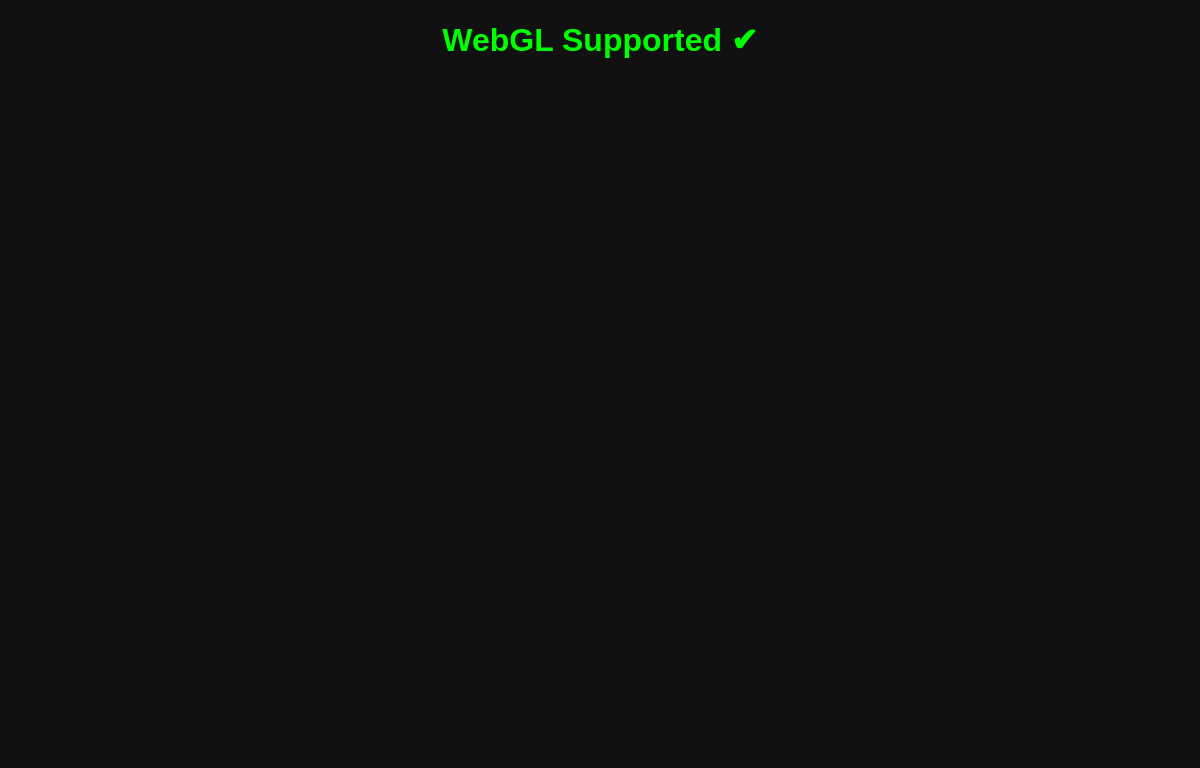
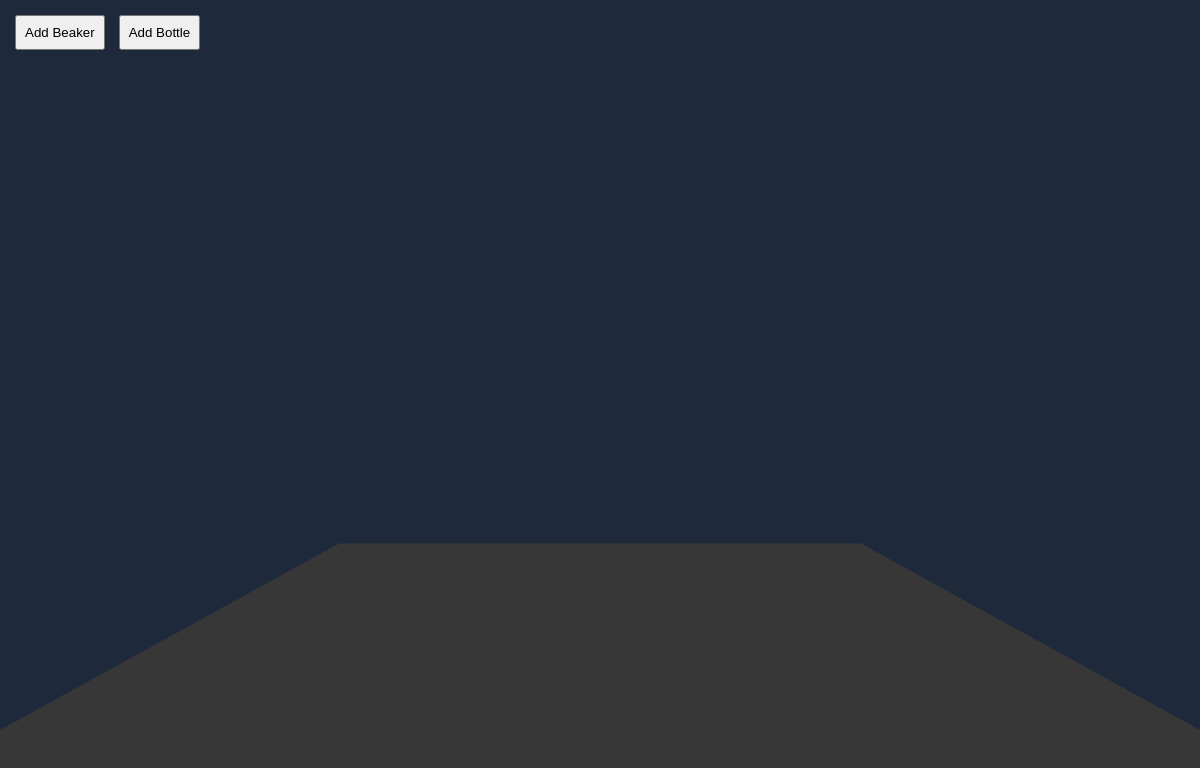
Before and after one commit to Happinal/ChemNova-Desktop, an Electron app: page index.html in a window 1200 px wide. Drawn offline with Linux system fonts and the light colour scheme.

Commit message:
Connect local Three.js and build 3D lab scene

```diff
--- a/index.html
+++ b/index.html
@@ -2,36 +2,99 @@
 <html>
 <head>
 <meta charset="UTF-8">
-<title>ChemNova 3D Engine Test</title>
+<title>ChemNova 3D Lab</title>
 <style>
-body {
-  margin:0;
-  overflow:hidden;
-  background:#111;
-  color:white;
-  text-align:center;
-  font-family:Arial;
+body { margin:0; overflow:hidden; }
+#ui {
+  position:absolute;
+  top:10px;
+  left:10px;
+  z-index:10;
+}
+button {
+  padding:8px;
+  margin:5px;
 }
 </style>
 </head>
 <body>
 
-<h2>Testing WebGL...</h2>
+<div id="ui">
+  <button onclick="addBeaker()">Add Beaker</button>
+  <button onclick="addBottle()">Add Bottle</button>
+</div>
+
+<script src="three.min.js"></script>
 
 <script>
-const canvas = document.createElement("canvas");
-document.body.appendChild(canvas);
+let scene = new THREE.Scene();
+scene.background = new THREE.Color(0x1e293b);
 
-canvas.width = window.innerWidth;
-canvas.height = window.innerHeight;
+let camera = new THREE.PerspectiveCamera(
+  75,
+  window.innerWidth / window.innerHeight,
+  0.1,
+  1000
+);
+camera.position.set(0,5,10);
 
-const gl = canvas.getContext("webgl");
+let renderer = new THREE.WebGLRenderer({antialias:true});
+renderer.setSize(window.innerWidth, window.innerHeight);
+document.body.appendChild(renderer.domElement);
 
-if(!gl){
-  document.body.innerHTML = "<h1 style='color:red'>WebGL NOT Supported</h1>";
-}else{
-  document.body.innerHTML = "<h1 style='color:lime'>WebGL Supported ✔</h1>";
+window.addEventListener('resize', () => {
+  camera.aspect = window.innerWidth/window.innerHeight;
+  camera.updateProjectionMatrix();
+  renderer.setSize(window.innerWidth, window.innerHeight);
+});
+
+let light = new THREE.DirectionalLight(0xffffff,1);
+light.position.set(5,10,7);
+scene.add(light);
+
+let ambient = new THREE.AmbientLight(0xffffff,0.4);
+scene.add(ambient);
+
+// Lab Table
+let tableGeometry = new THREE.BoxGeometry(20,1,20);
+let tableMaterial = new THREE.MeshStandardMaterial({color:0x555555});
+let table = new THREE.Mesh(tableGeometry, tableMaterial);
+table.position.y = -1;
+scene.add(table);
+
+function addBeaker(){
+  let geometry = new THREE.CylinderGeometry(1,1,2,32,1,true);
+  let material = new THREE.MeshStandardMaterial({
+    color:0xffffff,
+    transparent:true,
+    opacity:0.4
+  });
+  let beaker = new THREE.Mesh(geometry, material);
+  beaker.position.set(
+    Math.random()*4-2,
+    0,
+    Math.random()*4-2
+  );
+  scene.add(beaker);
 }
+
+function addBottle(){
+  let geometry = new THREE.CylinderGeometry(0.5,0.7,3,32);
+  let material = new THREE.MeshStandardMaterial({color:0x22d3ee});
+  let bottle = new THREE.Mesh(geometry, material);
+  bottle.position.set(
+    Math.random()*4-2,
+    0.5,
+    Math.random()*4-2
+  );
+  scene.add(bottle);
+}
+
+function animate(){
+  requestAnimationFrame(animate);
+  renderer.render(scene,camera);
+}
+animate();
 </script>
 
 </body>
```
